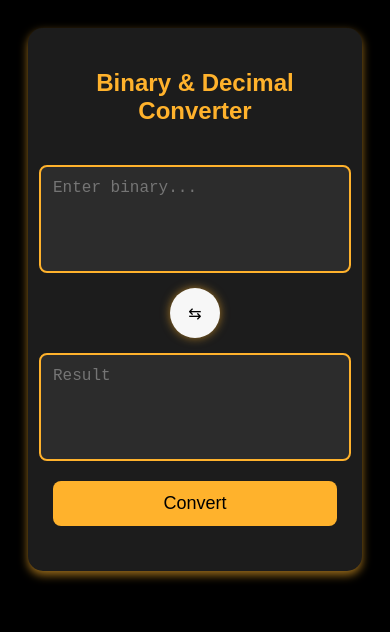
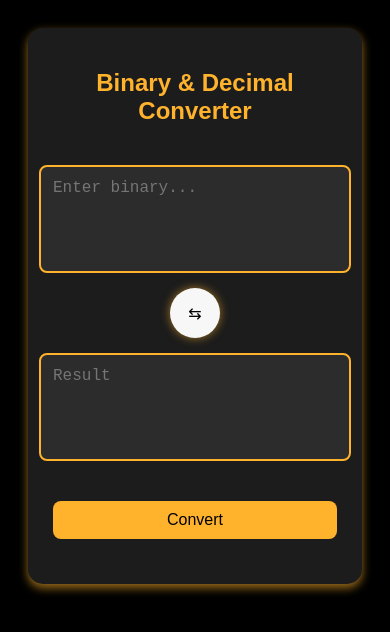
Before and after one commit to VrgiPramudya/convert-numerik, a plain HTML site: page index.html in a window 390 px wide. Drawn offline with Linux system fonts and the light colour scheme.

Commit message:
modify ui

```diff
--- a/style.css
+++ b/style.css
@@ -92,6 +92,7 @@ button:hover {
     .input-area {
         flex-direction: column;
         gap: 15px;
+        font-size: 16px;
     }
     textarea {
         width: 100%;
@@ -105,6 +106,10 @@ button:hover {
     }
     button {
         width: 100%;
-
+    }
+    .convert{
+        padding: 10px 10px;
+        margin-top: 40px;
+        font-size: 16px;
     }
 }
```
